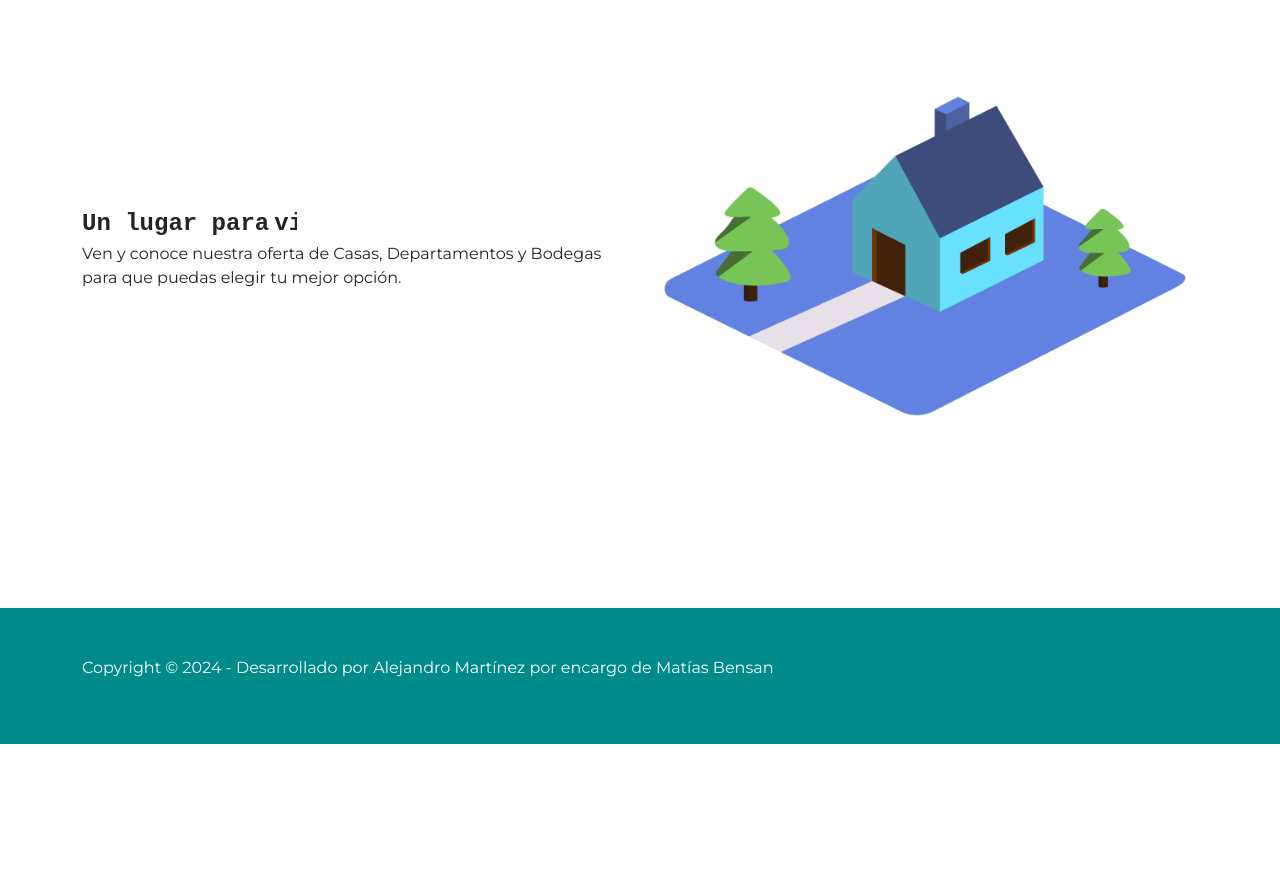
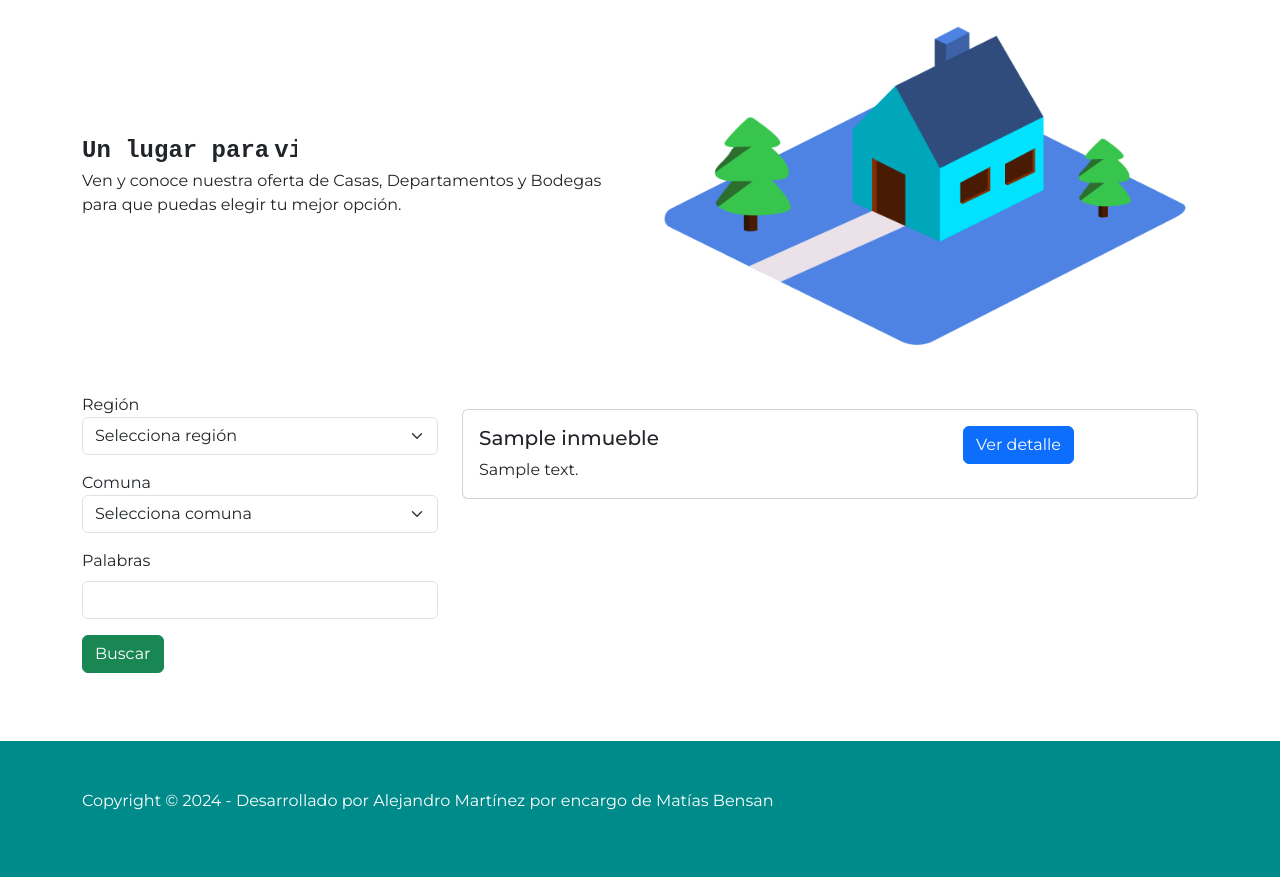
Before and after one commit to janusreal/toktok, a Django app: page / in a window 1280 px wide. Shown: the part 56-933 px from the top of the page. Before the commit the page ends 800 px from the top, so only its background shows below. Run offline with Django 5.2, Linux system fonts and the light colour scheme; a user stored in the database is signed in; tables that the repository leaves empty hold one stand-in row (values such as "Sample post").

Commit message:
Habilita filtrado de resultados. Creación de una página detalle de inmueble

```diff
--- a/main/templates/home.html
+++ b/main/templates/home.html
@@ -2,11 +2,6 @@
 {% load static %}
 {% block css %}
 <style>
-
-    .box{
-
-    }
-
 
     .typing-container {
         display: flex;
@@ -55,7 +50,7 @@
 
 <div class="container">
 
-    <div class="row">
+    <div class="row pb-5">
         <div class="col-6 d-flex align-items-center">
 
             <div class="box">
@@ -67,18 +62,106 @@
                     para que puedas elegir tu mejor opción.</p>
             </div>
 
-
         </div>
         <div class="col-6">
             <img src="{% static 'real-estate.png' %}" style="width: 100%;" alt>
         </div>
     </div>
+</div>
 
+<div class="container">
+    <div class="row">
+        <div class="col-4">
+            <form action="/" method="get">
+                {% csrf_token %}
+
+                <div class="mb-3">
+                    <label for="region_cod">Región</label>
+                    <select name="region_cod" id="region_cod"
+                        class="form-select">
+                        <option value="">Selecciona región</option>
+                        {% for region in regiones %}
+                        <option value="{{ region.cod }}">
+                            {{region.nombre }}</option>
+                        {% endfor %}
+                    </select>
+                </div>
+                <div class="mb-3">
+                    <label for="comuna_cod">Comuna</label>
+                    <select name="comuna_cod" id="comuna_cod"
+                        class="form-select">
+                        <option value>Selecciona comuna</option>
+                        {% for comuna in comunas %}
+                        <option
+                            value="{{comuna.cod}}">{{comuna.nombre}}</option>
+                        {% endfor %}
+                    </select>
+                </div>
+                <div class="mb-3">
+                    <label for="palabras" class="form-label">Palabras</label>
+                    <input type="text" class="form-control" name="palabra"
+                        id="palabra">
+                </div>
+                <input type="submit" value="Buscar" class="btn btn-success">
+            </form>
+        </div>
+        <div class="col-8">
+
+            {% for inmueble in inmuebles %}
+
+            <div class="card mt-3">
+                <div class="card-body">
+                    <div class="row">
+                        <div class="col-8">
+
+                            <h5 class="card-title">{{ inmueble.nombre}}</h5>
+                            <p class="card-text">{{ inmueble.descripcion }}</p>
+
+                        </div>
+                        <div class="col-4">
+                            <a href="{% url 'detalle_inmueble' id=inmueble.id %}" class="btn btn-primary">Ver detalle</a>
+
+                        </div>
+                    </div>
+
+                </div>
+            </div>
+
+            {% endfor %}
+
+        </div>
+    </div>
 </div>
 
 {% endblock %}
+
 {% block js %}
 <script>
+
+function filtrar_comunas(){
+  const cod_seleccionado = $(this).val()
+    $("#comuna_cod").val("")
+  $('#comuna_cod option').each(function(){
+      const comuna = $(this)
+      const cod_comuna = comuna.val()
+
+      if(cod_seleccionado == cod_comuna.substring(0,2)){
+
+          comuna.show()
+      }else{
+          comuna.hide()
+      }
+  })
+  }
+
+  $('#region_cod').on('change', filtrar_comunas)
+
+
+
+
+
+
+
     const words = ["vivir", "invertir"];
     let index = 0;
     const typingElement = document.getElementById("typing");
@@ -94,5 +177,7 @@
     }
 
     typeText();
+
 </script>
+
 {% endblock %}
--- /dev/null
+++ b/main/templates/lista_inmuebles.html
@@ -0,0 +1,6 @@
+{% extends 'base.html' %}
+{% block content %}
+
+
+
+{% endblock -%}
--- a/main/views.py
+++ b/main/views.py
@@ -3,13 +3,55 @@
 from django.contrib.auth.decorators import login_required, user_passes_test
 from django.contrib import messages
 from django.contrib.auth import login
+from django.db.models import Q
 from main.models import Inmueble, Region, Comuna
 from main.services import editar_user_sin_password, cambiar_password, crear_inmueble as crear_inmueble_service, eliminar_inmueble as eliminar_inmueble_service, editar_inmueble as editar_inmueble_service
 from main.forms import InmuebleForm
 
 @login_required
 def home(req):
-    return render(req, 'home.html')
+    datos = req.GET
+    region_cod = datos.get('region_cod','')
+    comuna_cod = datos.get('comuna_cod','')
+    palabra = datos.get('palabra','')
+
+    inmuebles = filtrar_inmuebles(region_cod,comuna_cod,palabra)
+    comunas = Comuna.objects.all()
+    regiones = Region.objects.all()
+    context = {
+        'comunas':comunas,
+        'regiones':regiones,
+        'inmuebles':inmuebles
+    }
+    return render(req, 'home.html',context)
+
+def filtrar_inmuebles(region_cod, comuna_cod, palabra):
+
+    filtro_palabra = None
+
+    if palabra != '':
+        filtro_palabra = Q(nombre__icontains=palabra) | Q(descripcion__icontains=palabra)
+
+    filtro_ubicacion = None
+
+    if comuna_cod != '':
+        comuna = Comuna.objects.get(cod=comuna_cod)
+        filtro_ubicacion = Q(comuna=comuna)
+    elif region_cod != '':
+        region = Region.objects.get(cod=region_cod)
+        comunas_region = region.comunas.all()
+        filtro_ubicacion = Q(comuna__in=comunas_region)
+
+    if filtro_ubicacion is None and filtro_palabra is None:
+        return Inmueble.objects.all()
+    elif filtro_ubicacion is not None and filtro_palabra is None:
+        return Inmueble.objects.filter(filtro_ubicacion)
+    elif filtro_ubicacion is None and filtro_palabra is not None:
+        return Inmueble.objects.filter(filtro_palabra)
+    elif filtro_ubicacion is not None and filtro_palabra is not None:
+        return Inmueble.objects.filter(filtro_palabra & filtro_ubicacion)
+
+
 
 
 #funcion profile para autentificados
@@ -90,7 +132,6 @@
             num_banos=num_banos,
             tipo_inmueble=tipo_inmueble,
             precio_mensual=precio_mensual,
-            precio_ufs=precio_ufs,
             comuna=comuna_cod,
             propietario=propietario)
         inmueble.save()
@@ -141,12 +182,27 @@
             int(req.POST['num_banos']),
             req.POST['tipo_inmueble'],
             int(req.POST['precio_mensual']),
-            int(req.POST['precio_ufs']),
             req.POST['comuna_cod'],
             propietario_rut
             )
     messages.success(req, 'Nuevo inmueble agregado')
     return redirect('/accounts/profile')
+
+
+@login_required
+def detalle_inmueble(req,id):
+    id = int(id)
+    inmueble_encontrado = Inmueble.objects.get(id=id)
+    nombre_comuna = inmueble_encontrado.comuna.nombre
+    cod_region = inmueble_encontrado.comuna_id[0:2]
+    nombre_region = Region.objects.get(cod=cod_region)
+    context = {
+        'inmueble': inmueble_encontrado,
+        'nombre_comuna':nombre_comuna,
+        'nombre_region':nombre_region
+    }
+    return render(req, 'detalle_inmueble.html', context)
+
 
 
 
--- a/toktok/settings.py
+++ b/toktok/settings.py
@@ -37,6 +37,7 @@
     'django.contrib.sessions',
     'django.contrib.messages',
     'django.contrib.staticfiles',
+    'django.contrib.humanize',
     'main'
 ]
 
@@ -49,6 +50,7 @@
     'django.contrib.messages.middleware.MessageMiddleware',
     'django.middleware.clickjacking.XFrameOptionsMiddleware',
 ]
+
 
 ROOT_URLCONF = 'toktok.urls'
 
--- a/toktok/urls.py
+++ b/toktok/urls.py
@@ -16,7 +16,7 @@
 """
 from django.contrib import admin
 from django.urls import path,include
-from main.views import home, editar_inmueble, nuevo_inmueble, change_password, solo_arrendadores, solo_arrendatarios,profile, edit_user, crear_inmueble,eliminar_inmueble
+from main.views import home, detalle_inmueble, editar_inmueble, nuevo_inmueble, change_password, solo_arrendadores, solo_arrendatarios,profile, edit_user, crear_inmueble,eliminar_inmueble
 
 urlpatterns = [
     path('admin/', admin.site.urls),
@@ -30,5 +30,6 @@
     path('crear-inmueble/',crear_inmueble, name="crear_inmueble"),
     path('nuevo-inmueble/',nuevo_inmueble, name="nuevo_inmueble"),
     path('editar_inmueble/<id>/',editar_inmueble, name="editar_inmueble"),
-    path('eliminar-inmueble/<id>/', eliminar_inmueble,name="eliminar_inmueble")
+    path('eliminar-inmueble/<id>/', eliminar_inmueble,name="eliminar_inmueble"),
+    path('detalle_inmueble/<id>/', detalle_inmueble, name="detalle_inmueble")
     ]
```
Also changed, not shown: main/templates/detalle_inmueble.html (added, +68 -0 lines), main/templates/profile.html (+7 -5 lines), main/static/casa.jpg (added), main/static/casa_1.png (added), main/static/departamento.jpeg (added), main/static/real-estate.png. Lines whose indentation alone changed are shown as unchanged.
